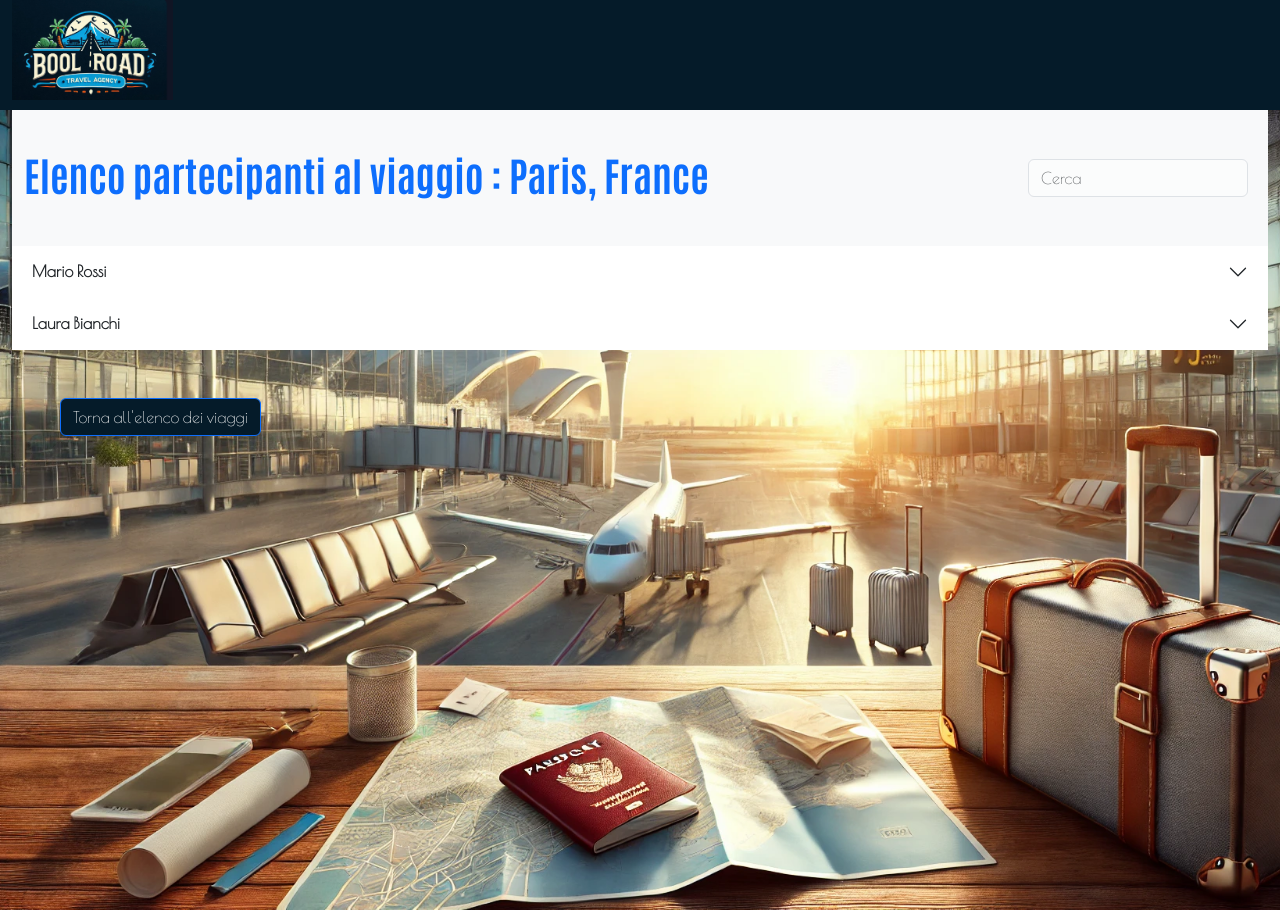
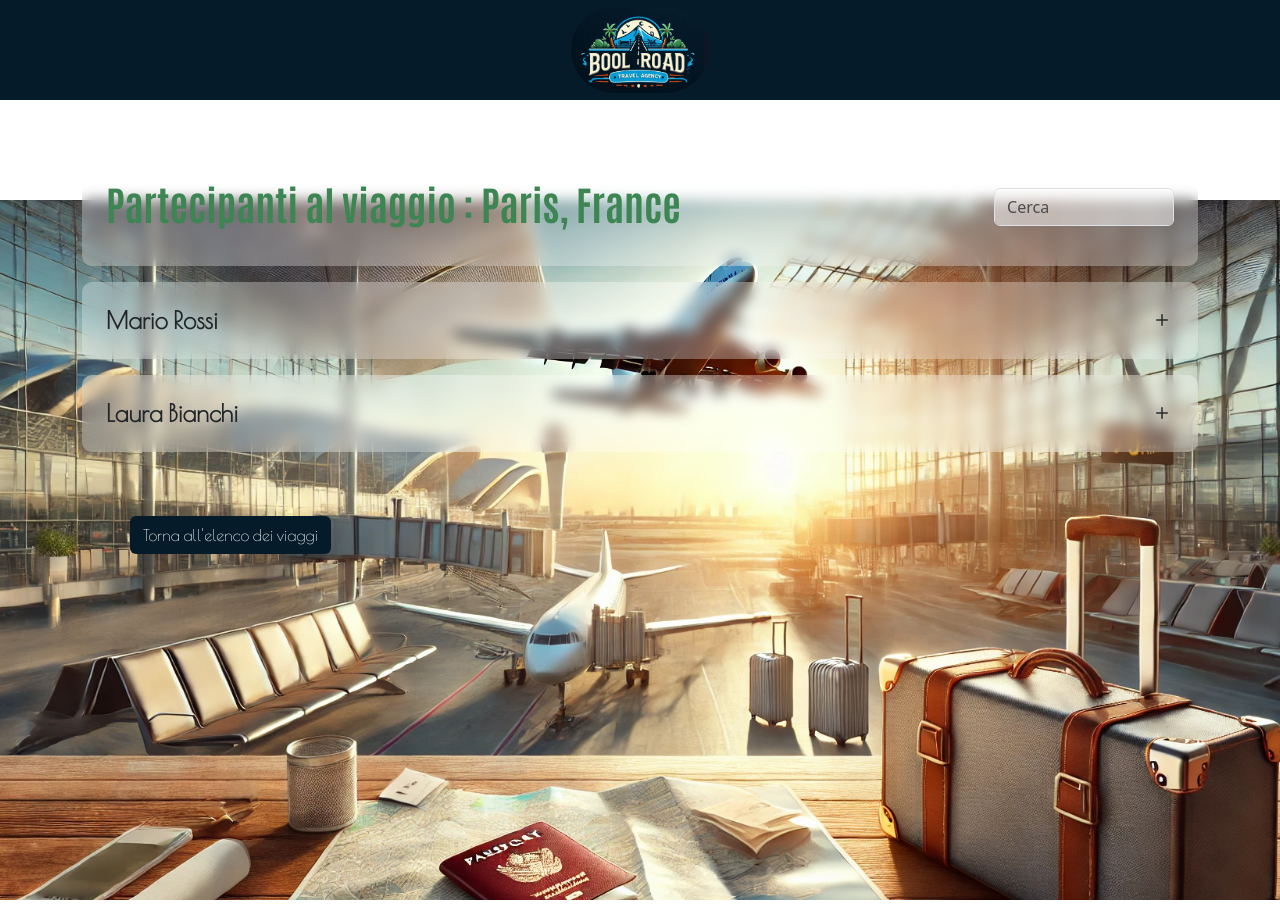
Before and after one commit to luigi-giordano/boolroad, a React (Vite) app: page /travel-page/1 in a window 1280 px wide. Built offline with nearby package versions, Linux system fonts and the light colour scheme.

Commit message:
[9 step] css ordinato - stile globale

```diff
--- a/src/components/Accordion.jsx
+++ b/src/components/Accordion.jsx
@@ -9,25 +9,28 @@ const Accordion = (props) => {
   }
 
   return (
-    <div>
-      <div className="accordion accordion-flush" id="accordionFlushExample">
-        <div className="accordion-item">
-          <h2 className="accordion-header">
-            <button onClick={handlerClick} className="accordion-button collapsed" type="button" data-bs-toggle="collapse" data-bs-target="#flush-collapseOne" aria-expanded="false" aria-controls="flush-collapseOne">
-              <span className="fw-bold">{firstName} {lastName}</span>
-            </button>
-          </h2>
-          {isOpen && <div>
-            <p>Genere: {gender}</p>
-            <p>Codice fiscale:{taxCode}</p>
-            <p>Numero di telefono: {phone}</p>
-            <p>Indirizzo di posta elettronica: {email}</p>
-            <p>Contatto di emergenza: {emergencyContact}</p>
-          </div>}
-        </div>
+    <>
 
-      </div>
-    </div>
+      <div className="accordion-item my-3 p-4">
+        <h2 className="accordion-header">
+          <button onClick={handlerClick} className="accordion-button" type="button" data-bs-toggle="collapse" data-bs-target="#flush-collapseOne" aria-expanded="false" aria-controls="flush-collapseOne">
+            <div className="d-flex w-100 justify-content-between">
+              <span>{firstName} {lastName}</span>
+              <span>{isOpen ? <i className="bi bi-dash"></i> : <i className="bi bi-plus"></i>}</span>
+            </div>
+          </button>
+        </h2>
+        {isOpen && <div className="accordion-body">
+          <p><span className="info">Genere:</span> <span>{gender}</span></p>
+          <p><span className="info">Codice fiscale:</span> <span>{taxCode}</span></p>
+          <p><span className="info">Numero di telefono:</span> <span>{phone}</span></p>
+          <p><span className="info">Indirizzo di posta elettronica: </span><span>{email}</span></p>
+          <p><span className="info">Contatto di emergenza:</span> <span>{emergencyContact}</span></p>
+        </div>}
+      </div >
+
+
+    </>
 
   )
 }
--- a/src/components/Header.jsx
+++ b/src/components/Header.jsx
@@ -1,15 +1,20 @@
+import { Link } from "react-router-dom"
+function Header() {
+  const scrollToTop = () => {
+    window.scrollTo({
+      top: 0,
+      behavior: "smooth", // Scroll morbido
+    });
+  };
 
-function Header() {
+
   return (
-    <>
-      <header>
-        <div className="container-fluid">
-          <a className="navbar-brand">
-            <img className="logo" src="../../public/img/logo.png" alt="logo" /></a>
+    <header>
+      <div className="logo">
+        <Link to="#"><img src="/img/logo.png" alt="logo" onClick={scrollToTop} /></Link>
+      </div>
+    </header>
 
-        </div>
-      </header>
-    </>
   )
 }
 
--- a/src/components/SearchBar.jsx
+++ b/src/components/SearchBar.jsx
@@ -29,10 +29,10 @@ const SearchBar = ({ data, setData, search }) => {
   }, [searchData])
 
   return (
-    <div className="searchBar">
-      <div className="d-flex" role="search"  >
-        <input className="form-control custom-input me-2" type="search" placeholder="Cerca" aria-label="Search" value={searchData} onChange={handleSearch} />
-        {searchData.length > 0 && <button className="btn btn-outline-danger" onClick={resetSearchData}><i className="bi bi-x-lg"></i></button>}
+    <div className="searchBar py-3">
+      <div className="d-flex justify-content-center justify-content-lg-end" role="search"  >
+        <input className="form-control custom-input" type="search" placeholder="Cerca" aria-label="Search" value={searchData} onChange={handleSearch} />
+        {searchData.length > 0 && <button className="btn btn-outline-danger ms-2" onClick={resetSearchData}><i className="bi bi-x-lg"></i></button>}
       </div>
     </div>
   )
--- a/src/data/TravelData.jsx
+++ b/src/data/TravelData.jsx
@@ -1,4 +1,35 @@
 const trips = [
+  {
+    id: "1",
+    destination: "Paris, France",
+    itinerary: "City tour, visit to the Louvre, Seine river cruise",
+    startDate: "2025-06-10",
+    endDate: "2025-06-17",
+    guides: "Niccolò Balini",
+    price: 1200,
+    participants: [
+      {
+        id: "100",
+        gender: "male",
+        firstName: "Mario",
+        lastName: "Rossi",
+        taxCode: "RSSMRA80A01H501Z",
+        phone: "+39 345 678 9012",
+        email: "mario.rossi@example.com",
+        emergencyContact: "+39 320 987 6543"
+      },
+      {
+        id: "101",
+        gender: "female",
+        firstName: "Laura",
+        lastName: "Bianchi",
+        taxCode: "BNCLRA85C41H501T",
+        phone: "+39 333 444 5556",
+        email: "laura.bianchi@example.com",
+        emergencyContact: "+39 320 112 2334"
+      }
+    ]
+  },
   {
     id: "1",
     destination: "Paris, France",
@@ -60,6 +91,37 @@ const trips = [
         emergencyContact: "+39 328 223 4455"
       }
     ]
+  },
+  {
+    id: "2",
+    destination: "New York, USA",
+    itinerary: "Statue of Liberty, Times Square, Central Park",
+    startDate: "2025-09-05",
+    endDate: "2025-09-15",
+    guides: "Stefano Corradi",
+    price: 2500,
+    participants: [
+      {
+        id: "102",
+        gender: "male",
+        firstName: "Giovanni",
+        lastName: "Verdi",
+        taxCode: "VRDGNN90D12F205R",
+        phone: "+39 366 555 7890",
+        email: "giovanni.verdi@example.com",
+        emergencyContact: "+39 329 876 5432"
+      },
+      {
+        id: "103",
+        gender: "no binary",
+        firstName: "Elisa",
+        lastName: "Neri",
+        taxCode: "NRELIS95E22H501A",
+        phone: "+39 377 888 9990",
+        email: "elisa.neri@example.com",
+        emergencyContact: "+39 328 223 4455"
+      }
+    ]
   }
 ];
 
--- a/src/index.css
+++ b/src/index.css
@@ -5,58 +5,118 @@
 
 }
 
-main {
-  font-family: "Poiret One", serif;
-  font-weight: bolder;
-  font-style: normal;
+
+header {
+  height: 100px;
+  background-color: #051b29;
+  position: fixed;
+  width: 100%;
+  /* Aggiungi questa riga per rendere l'header largo tutta la pagina */
+  z-index: 1;
+  /* Mantieni il z-index per il layering */
+  top: 0;
+  /* Posiziona l'header in cima */
+}
+
+.logo {
+  text-align: center;
+  height: 100%;
+  width: 100%;
+  /* Aggiungi questa riga per assicurarti che il logo si centri correttamente */
+  padding: 7px 0;
+}
+
+.logo img {
+  border-radius: 100px;
+  max-height: 100%;
 }
 
 
-header {
-  background-color: #051B29;
-  padding-bottom: 5px;
-}
+main {
+  margin-top: 100px;
+  background-image: url("/img/boolroad_background.webp");
+  background-size: cover;
+  background-repeat: no-repeat;
+  min-height: 100vh;
 
-h1 {
-  font-family: "Antonio", serif;
-  font-optical-sizing: auto;
-  font-weight: 700;
-  font-style: normal;
+  /* Evita lo zoom che si crea per la diversa dimensione delle due pagine e centra l'immagine */
+  background-position: center top 100px;
 
-  color: #3D8653;
-}
+  /* Mantiene lo sfondo fisso durante lo scroll */
+  background-attachment: fixed;
 
-.btn {
-  background-color: #051b29;
-  color: white;
-}
+  .custom-navbar {
+    background: rgba(255, 255, 255, 0.300);
+    backdrop-filter: blur(7px);
+    border-radius: 10px;
 
-.logo {
-  height: 100px;
-  /* Dimensione predefinita */
-  max-width: 100%;
-}
+    .section-title {
+      font-family: "Antonio", serif;
+      font-optical-sizing: auto;
+      font-weight: bolder;
+      font-style: normal;
+      color: #3D8653;
+    }
 
-@media (max-width: 510px) {
-  .logo {
-    height: 50px;
-    /* Logo più piccolo su dispositivi mobili */
+    .custom-input {
+      background-color: rgba(255, 255, 255, 0.5);
+      width: 70%;
+    }
   }
 
+  .main-content {
+    font-family: "Poiret One", serif;
+    font-weight: bolder;
+    font-style: normal;
+    font-size: 1.3rem;
+
+    .custom-card {
+      background: rgba(255, 255, 255, 0.300);
+      backdrop-filter: blur(7px);
+      border-radius: 10px;
+
+    }
+
+    .custom-accordion {
+      .accordion-item {
+        border-radius: 10px;
+        background: rgba(255, 255, 255, 0.300);
+        backdrop-filter: blur(7px);
+
+        .accordion-header {
+          .accordion-button {
+            font-size: 1.5rem;
+            font-weight: bolder;
+          }
+        }
+
+        .accordion-body {
+          padding-top: 20px;
+          margin: 0;
+
+          .info {
+            text-transform: uppercase;
+          }
+        }
+      }
+    }
+
+    .btn-custom {
+      background-color: #051b29;
+      color: white;
+
+      &:hover {
+        background-color: #051b29;
+        color: white;
+        transform: scale(1.1)
+      }
+    }
+  }
+
+
+
+
+
+
+
 }
-
-main {
-  background-image: url("../public/img/boolroad_background.webp");
-  background-size: cover;
-  height: 100vh;
-}
-
-.custom-input {
-  background-color: rgba(255, 255, 255, 0.5);
-}
-
-.trasparente {
-  background: rgba(255, 255, 255, 0.4);
-  backdrop-filter: blur(1px);
-  border-radius: 10px;
-}
--- a/src/layouts/DefaultLayout.jsx
+++ b/src/layouts/DefaultLayout.jsx
@@ -5,15 +5,11 @@ function DefaultLayout() {
   return (
     <>
       <header>
-
         <Header />
-
       </header>
 
-      <main className="bg-primary-subtle">
-
+      <main className="py-5">
         <Outlet />
-
       </main>
     </>
   )
--- a/src/pages/HomePage.jsx
+++ b/src/pages/HomePage.jsx
@@ -9,24 +9,29 @@ function HomePage() {
 
   return (
     <div className="container">
-      <nav className="trasparente navbar justify-content-center justify-content-md-between p-3">
-        <div>
-          <h1 className=" py-3">Prossime partenze</h1>
+
+      {/* navbar */}
+      <nav className="navbar custom-navbar align-items-center justify-content-center justify-content-md-between p-4">
+        <div className="section-title mb-md-0 text-center">
+          <h1 >Prossime partenze</h1>
         </div>
-        <div>
+        <div className="">
           <SearchBar data={trips} setData={setTripList} search="destination" />
         </div>
       </nav>
-      <div>
+
+
+      <div className="main-content">
         {tripList.map(trip => (
-          <div className="trasparente row justify-content-between my-3 p-3 align-items-center border rounded" key={trip.id}>
+          <div className="custom-card d-flex justify-content-between align-items-center my-3 p-4" key={trip.id}>
             <div className="col-6">
               <p className="fw-bold"><i className="bi bi-geo-alt-fill"></i> {trip.destination}</p>
-              <p><i className="bi bi-calendar-date"></i> From{trip.startDate} To {trip.endDate}</p>
+              <p><i className="bi bi-airplane-fill"></i> {trip.startDate} </p>
+              <p><i className="bi bi-house-fill"></i> {trip.endDate}</p>
               <p><i><i className="bi bi-person-fill"></i> {trip.guides}</i></p>
             </div>
             <div className="col-6 text-end">
-              <Link to={`/travel-page/${trip.id}`} className="btn">Visualizza Partecipanti</Link>
+              <Link to={`/travel-page/${trip.id}`} className="btn btn-custom">Visualizza Partecipanti</Link>
             </div>
           </div>
         ))}
--- a/src/pages/TravelPage.jsx
+++ b/src/pages/TravelPage.jsx
@@ -15,23 +15,27 @@ function TravelPage() {
 
 
 
-    <div className="container-fluid">
-      {/* <h1 className="text-primary py-3">Elenco partecipanti al viaggio : {travel.destination}</h1> */}
-      <nav className="navbar bg-body-tertiary py-4">
-        <div className="container-fluid">
-          <h1 className="text-primary py-3">Elenco partecipanti al viaggio : {travel.destination}</h1>
+    <div className="container">
+
+      <nav className="navbar custom-navbar justify-content-center justify-content-lg-between p-4">
+        <div>
+          <h1 className="section-title text-center">Partecipanti al viaggio : {travel.destination}</h1>
+        </div>
+        <div>
           <SearchBar data={partecipants} setData={setPartecipantsList} search="firstName" />
         </div>
+
       </nav>
 
-      {partecipantsList.map(partecipant => (
-
-        <Accordion key={partecipant.id} data={partecipant} />
-
-      ))}
-
-      <Link to="/" className="btn btn-primary m-5">Torna all'elenco dei viaggi</Link>
-    </div>
+      <div className="main-content">
+        <div className="custom-accordion">
+          {partecipantsList.map(partecipant => (
+            <Accordion key={partecipant.id} data={partecipant} />
+          ))}
+        </div>
+        <Link to="/" className="btn btn-custom m-5">Torna all'elenco dei viaggi</Link>
+      </div>
+    </div >
   )
 }
 
```
